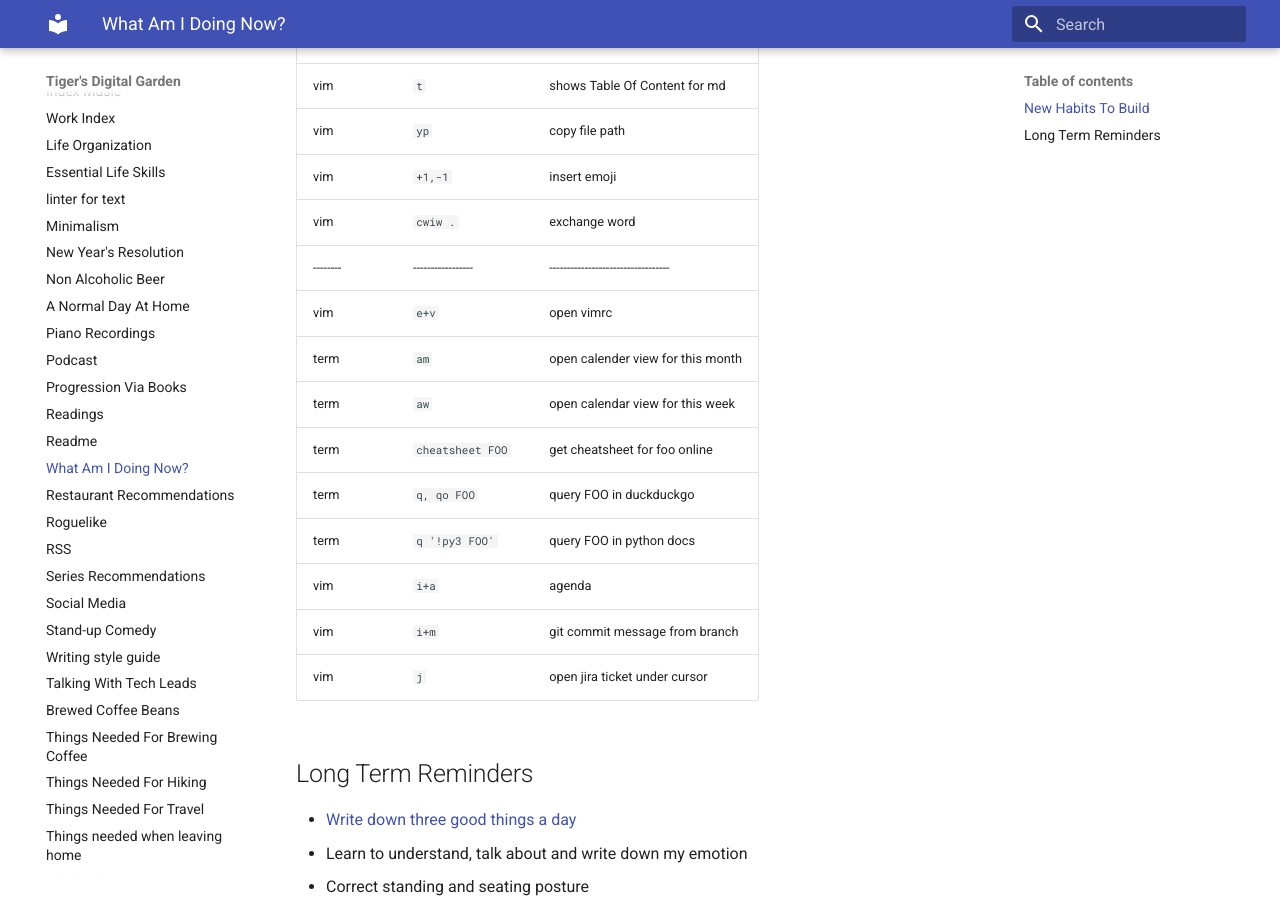
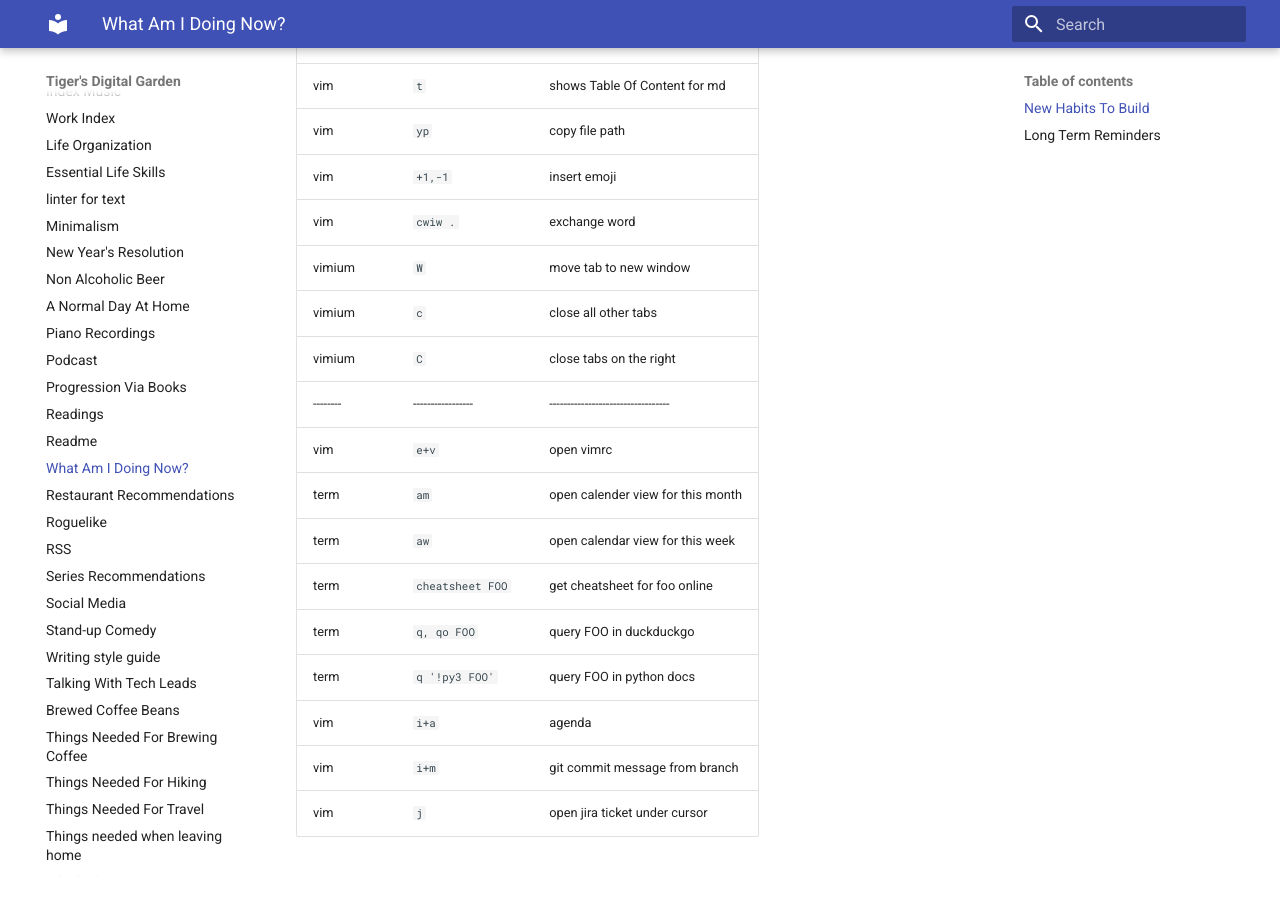
Before and after one commit to ynotstartups/notes, an MkDocs documentation site: the page built from notes/reminders.md, in a window 1280 px wide and 900 px high, scrolled down 944 px. Built offline with MkDocs 1.6.1 and Material for MkDocs 9.7.7, drawn with Linux system fonts in a browser that asks for light colours.

Commit message:
learn vimium shortcuts

```diff
--- a/notes/reminders.md
+++ b/notes/reminders.md
@@ -27,6 +27,9 @@ Note: Move to [reading](./reading.md) when done.
 | vim      | `yp`              | copy file path                     |
 | vim      | `+1,-1`           | insert emoji                       |
 | vim      | `cwiw .`          | exchange word                      |
+| vimium   | `W`               | move tab to new window             |
+| vimium   | `c`               | close all other tabs               |
+| vimium   | `C`               | close tabs on the right            |
 | -------- | ----------------- | ---------------------------------- |
 | vim      | `e+v`             | open vimrc                         |
 | term     | `am`              | open calender view for this month  |
```
